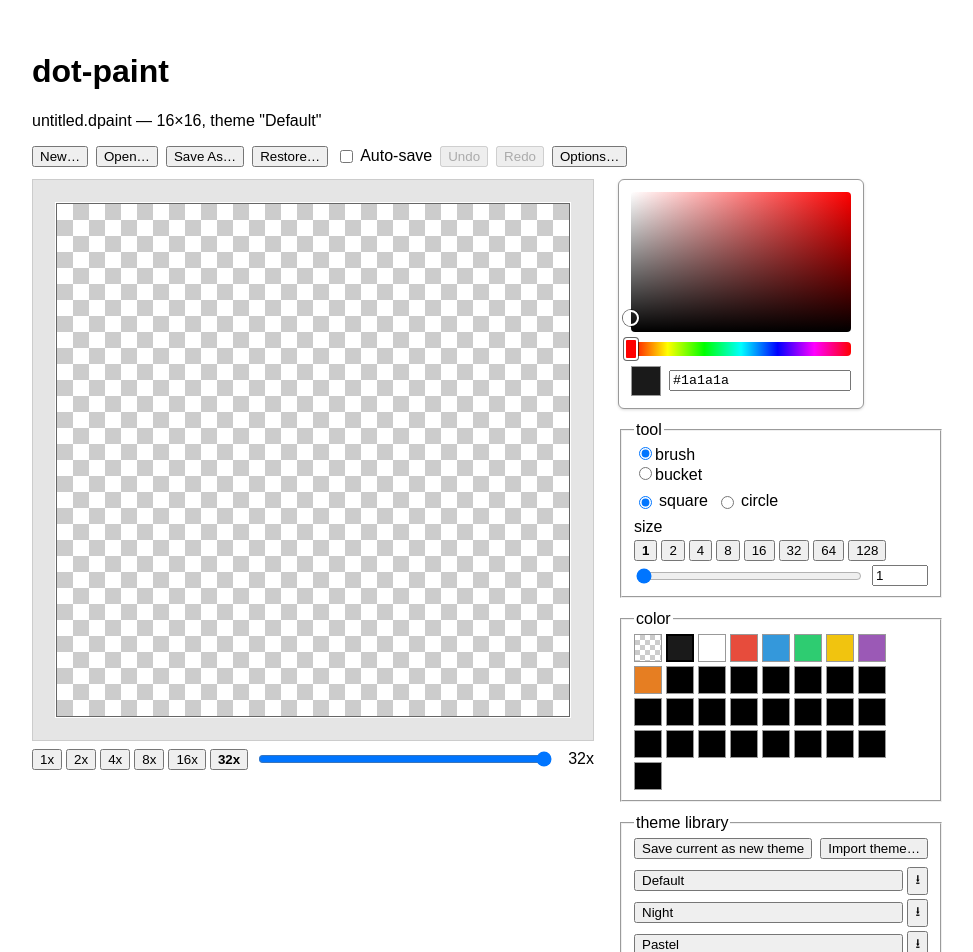
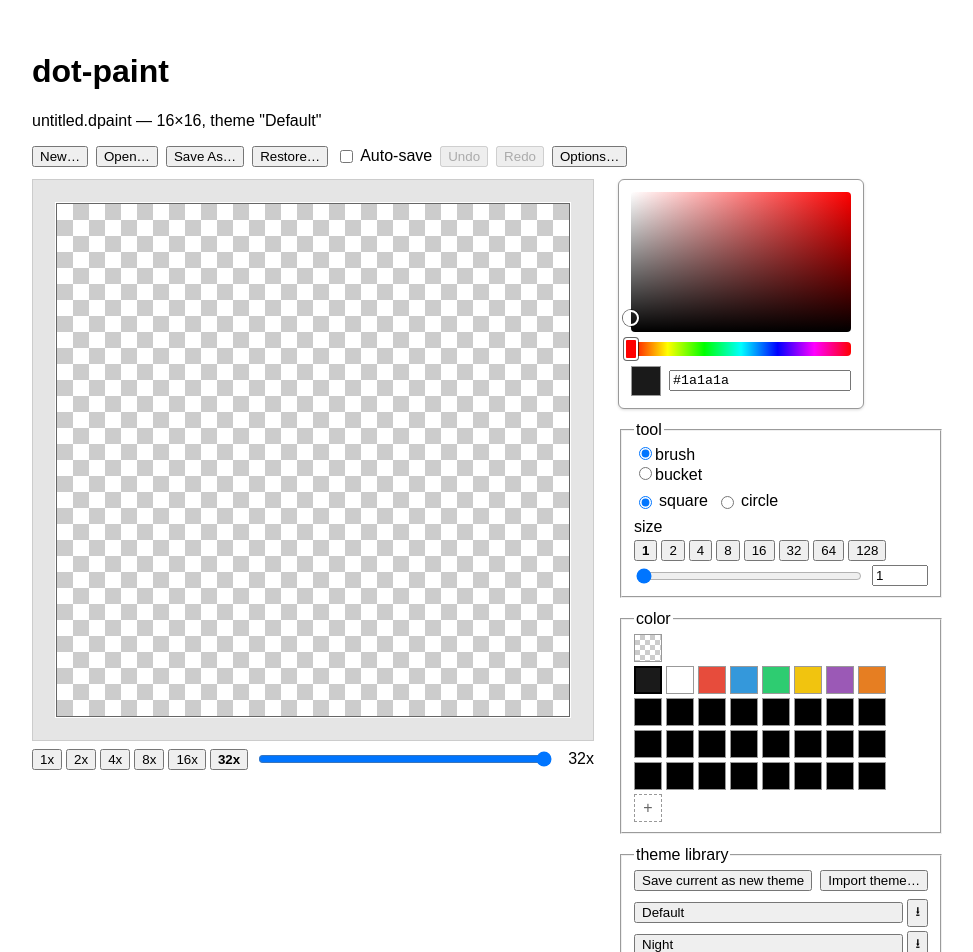
Before and after one commit to jiebanh/dot-paint, a React (Vite) app in the folder packages/web/: page / in a window 1280 px wide. Shown: the top 952 px of the page, without its empty margins (0-973 px from the left). Built offline with nearby package versions, Linux system fonts and the light colour scheme.

Commit message:
modify: modify color palette

```diff
--- a/packages/core/src/document.ts
+++ b/packages/core/src/document.ts
@@ -2,6 +2,9 @@ import { HistoryManager } from "./history";
 import { cloneTheme, type ColorHex, type Theme } from "./theme";
 
 export const MAX_SIZE = 512;
+
+/** A theme's colors array can grow up to this many entries (including the reserved transparent slot 0). */
+export const MAX_PALETTE_SIZE = 64;
 
 export interface DotDocument {
   width: number;
@@ -54,7 +57,12 @@ interface ThemeApplied {
   newTheme: Theme;
 }
 
-type HistoryEntry = PixelEdit | ThemeColorEdit | ThemeApplied;
+interface ThemeColorAdded {
+  type: "themeColorAdded";
+  color: ColorHex;
+}
+
+type HistoryEntry = PixelEdit | ThemeColorEdit | ThemeApplied | ThemeColorAdded;
 
 /**
  * Mutable wrapper around a DotDocument. Framework-agnostic: web binds to it via
@@ -127,6 +135,11 @@ export class Document {
       this.state.theme.colors[entry.paletteIndex] = direction === "undo" ? entry.prevColor : entry.newColor;
       return;
     }
+    if (entry.type === "themeColorAdded") {
+      if (direction === "undo") this.state.theme.colors.pop();
+      else this.state.theme.colors.push(entry.color);
+      return;
+    }
     this.state.theme = direction === "undo" ? entry.prevTheme : entry.newTheme;
   }
 
@@ -151,6 +164,16 @@ export class Document {
     this.history.push({ type: "themeColor", paletteIndex, prevColor, newColor: color });
     this.commit();
   }
+
+  /** Appends a new slot to the current theme's palette. The new index is `getState().theme.colors.length - 1` right after this returns. */
+  addThemeColor(color: ColorHex = "#000000"): void {
+    if (this.state.theme.colors.length >= MAX_PALETTE_SIZE) {
+      throw new RangeError(`a theme cannot have more than ${MAX_PALETTE_SIZE} colors`);
+    }
+    this.state.theme.colors.push(color);
+    this.history.push({ type: "themeColorAdded", color });
+    this.commit();
+  }
 }
 
 function colorsEqual(a: ColorHex[], b: ColorHex[]): boolean {
--- a/packages/web/src/App.tsx
+++ b/packages/web/src/App.tsx
@@ -148,6 +148,7 @@ export function App() {
       <fieldset>
         <legend>color</legend>
         <PaletteEditor
+          document={doc}
           theme={state.theme}
           selectedIndex={tool.paletteIndex}
           onSelect={(paletteIndex) => setTool((t) => ({ ...t, paletteIndex }))}
--- a/packages/web/src/components/PaletteEditor.tsx
+++ b/packages/web/src/components/PaletteEditor.tsx
@@ -1,5 +1,6 @@
-import type { Theme } from "@dot-paint/core";
-import { TRANSPARENT_INDEX } from "@dot-paint/core";
+import type { Document, Theme } from "@dot-paint/core";
+import { MAX_PALETTE_SIZE, TRANSPARENT_INDEX } from "@dot-paint/core";
+import { useState } from "react";
 
 const SWATCH_SIZE = 28;
 const COLUMNS = 8;
@@ -10,6 +11,7 @@ export interface ColorPreview {
 }
 
 interface PaletteEditorProps {
+  document: Document;
   theme: Theme;
   selectedIndex: number;
   onSelect: (paletteIndex: number) => void;
@@ -17,18 +19,10 @@ interface PaletteEditorProps {
   colorPreview?: ColorPreview | null;
 }
 
-export function PaletteEditor({ theme, selectedIndex, onSelect, colorPreview }: PaletteEditorProps) {
-  const indices = theme.colors.map((_, i) => i);
+export function PaletteEditor({ document: doc, theme, selectedIndex, onSelect, colorPreview }: PaletteEditorProps) {
+  const [error, setError] = useState<string | null>(null);
 
-  return (
-    <div
-      style={{
-        display: "grid",
-        gridTemplateColumns: `repeat(${COLUMNS}, ${SWATCH_SIZE}px)`,
-        gap: 4,
-      }}
-    >
-      {indices.map((paletteIndex) => {
+  function renderSwatch(paletteIndex: number) {
     const isTransparent = paletteIndex === TRANSPARENT_INDEX;
     const selected = paletteIndex === selectedIndex;
     const color = selected && colorPreview ? colorPreview.color : theme.colors[paletteIndex];
@@ -52,7 +46,60 @@ export function PaletteEditor({ theme, selectedIndex, onSelect, colorPreview }:
         }}
       />
     );
-      })}
+  }
+
+  function handleAddColor() {
+    try {
+      const newIndex = theme.colors.length;
+      doc.addThemeColor();
+      onSelect(newIndex);
+      setError(null);
+    } catch (err) {
+      setError(err instanceof Error ? err.message : String(err));
+    }
+  }
+
+  const colorIndices = theme.colors.map((_, i) => i).filter((i) => i !== TRANSPARENT_INDEX);
+  const atMax = theme.colors.length >= MAX_PALETTE_SIZE;
+
+  return (
+    <div style={{ display: "flex", flexDirection: "column", gap: 4 }}>
+      {renderSwatch(TRANSPARENT_INDEX)}
+
+      <div
+        style={{
+          display: "grid",
+          gridTemplateColumns: `repeat(${COLUMNS}, ${SWATCH_SIZE}px)`,
+          gap: 4,
+        }}
+      >
+        {colorIndices.map((paletteIndex) => renderSwatch(paletteIndex))}
+        <button
+          type="button"
+          onClick={handleAddColor}
+          disabled={atMax}
+          title={atMax ? `palette is at the ${MAX_PALETTE_SIZE}-color maximum` : "add a palette color"}
+          aria-label="add a palette color"
+          style={{
+            width: SWATCH_SIZE,
+            height: SWATCH_SIZE,
+            padding: 0,
+            cursor: atMax ? "not-allowed" : "pointer",
+            border: "1px dashed #999",
+            background: "#fff",
+            color: "#666",
+            fontSize: 16,
+            lineHeight: 1,
+            opacity: atMax ? 0.4 : 1,
+          }}
+        >
+          +
+        </button>
+      </div>
+
+      {error && (
+        <p style={{ margin: 0, fontSize: 12, color: "crimson" }}>{error}</p>
+      )}
     </div>
   );
 }
```
Also changed, not shown: 1 other file (tests, documents, lock files or other folders). Lines whose indentation alone changed are shown as unchanged.
